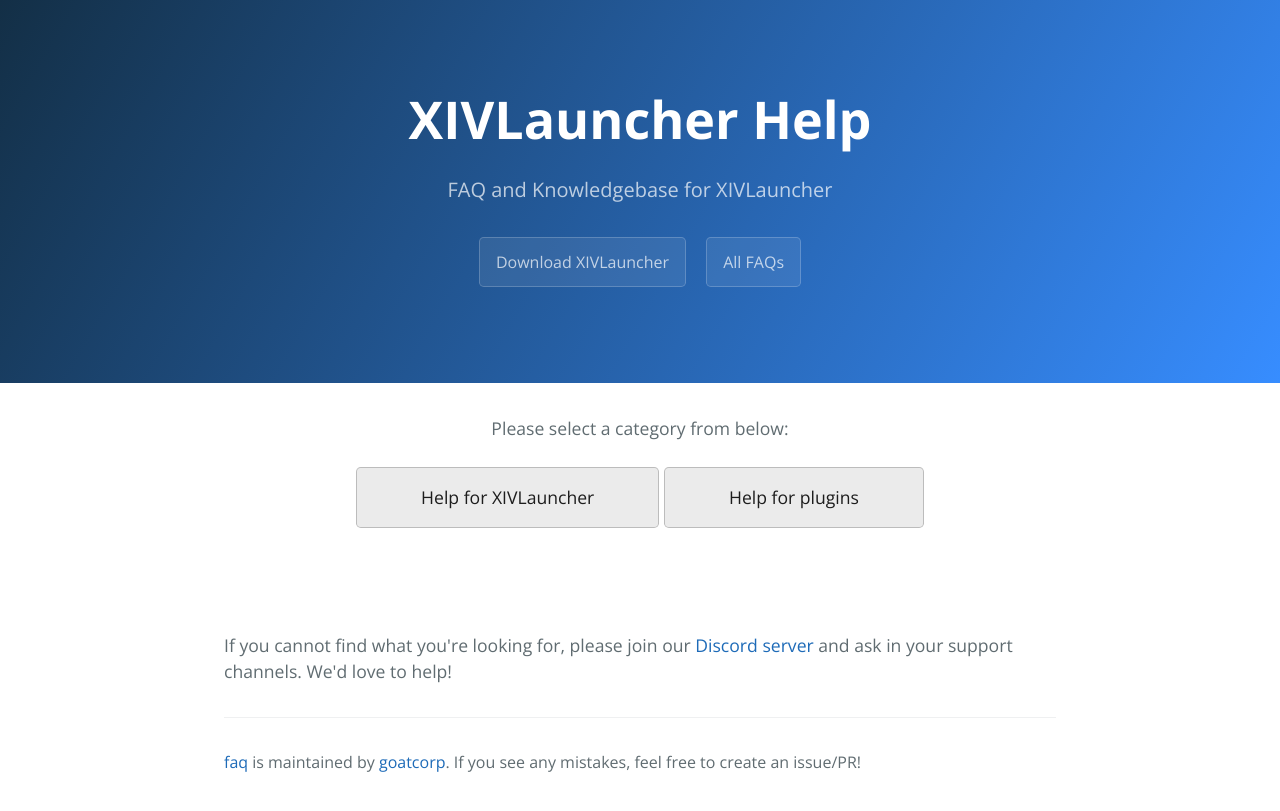
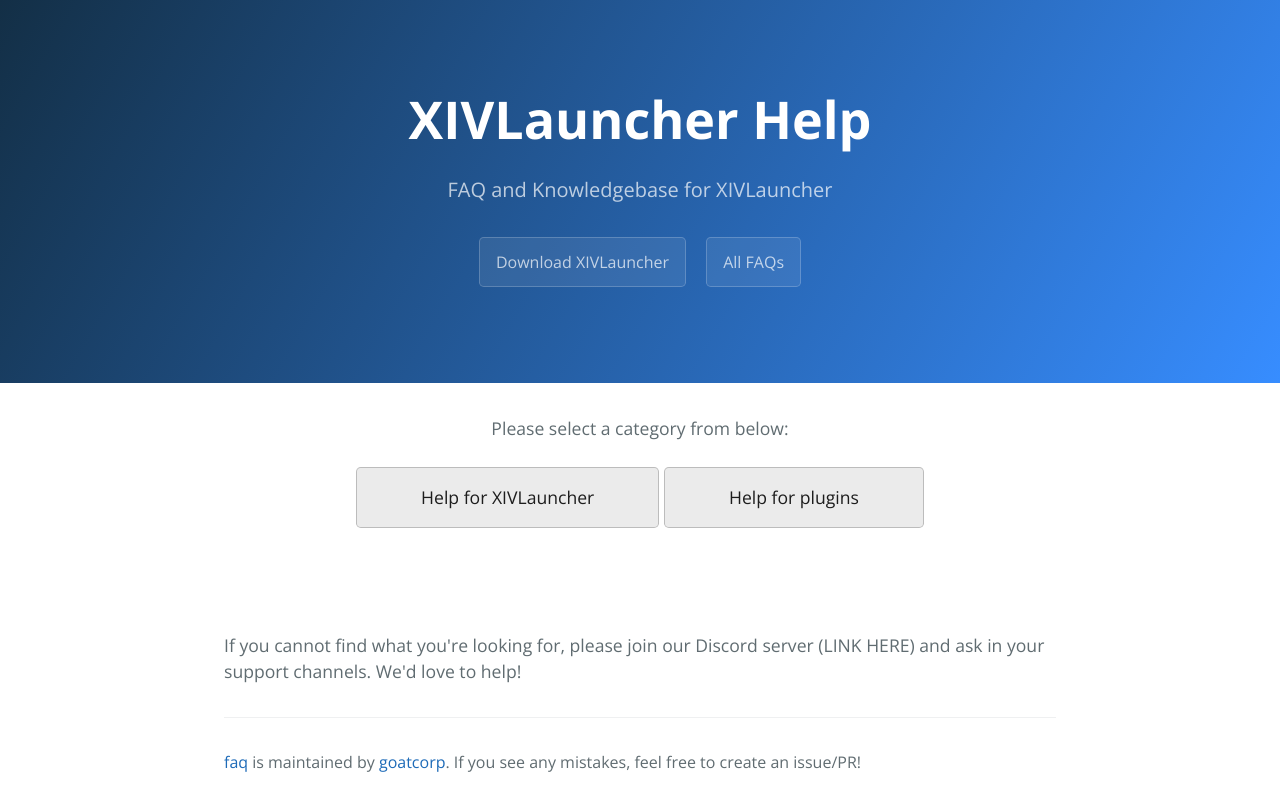
Before and after one commit to AmenneHolelane/AmenneHolelane.github.io, a Jekyll site: the page built from index.md, in a window 1280 px wide. Shown: the top 811 px of the page. Built offline with Jekyll 4.4.1, drawn with Linux system fonts in a browser that asks for light colours; our own code applies the rules of GitHub Pages for plain Markdown files.

Commit message:
start taking out goat things

```diff
--- a/_layouts/default.html
+++ b/_layouts/default.html
@@ -87,7 +87,7 @@ Please select a category from below:
 <br /></p>
 
 <div>
-If you cannot find what you're looking for, please join our <a href="https://discord.gg/3NMcUV5">Discord server</a> and ask in your support channels. We'd love to help!
+If you cannot find what you're looking for, please join our Discord server (LINK HERE) and ask in your support channels. We'd love to help!
 </div>
 
 
```
